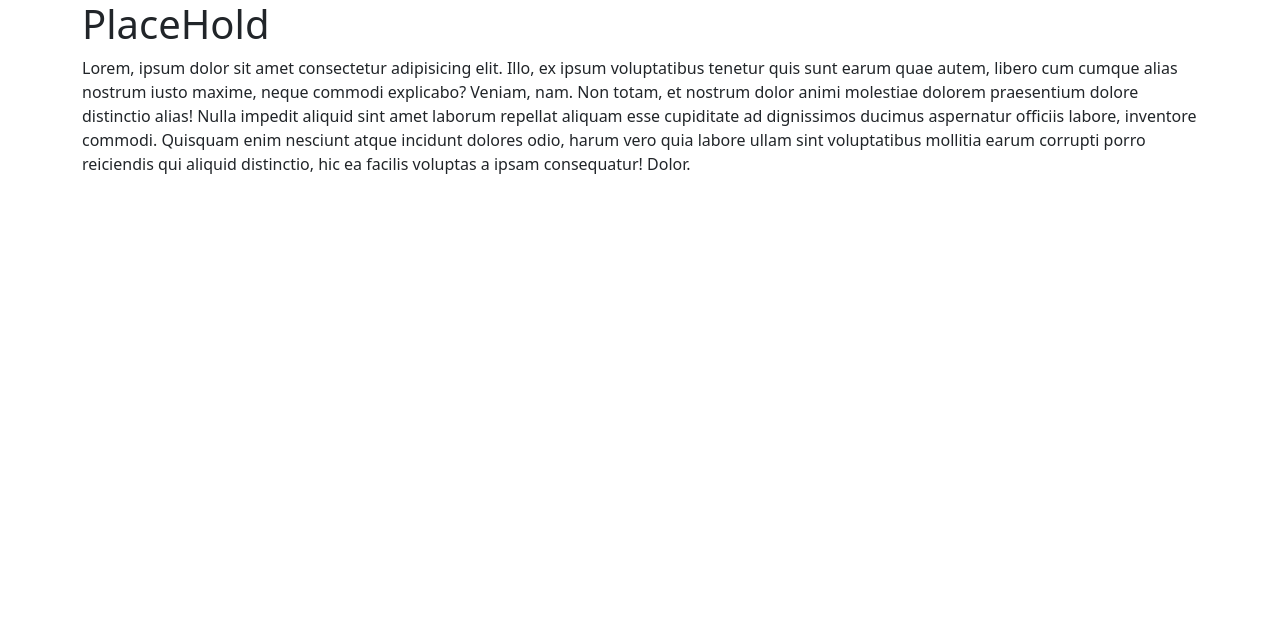
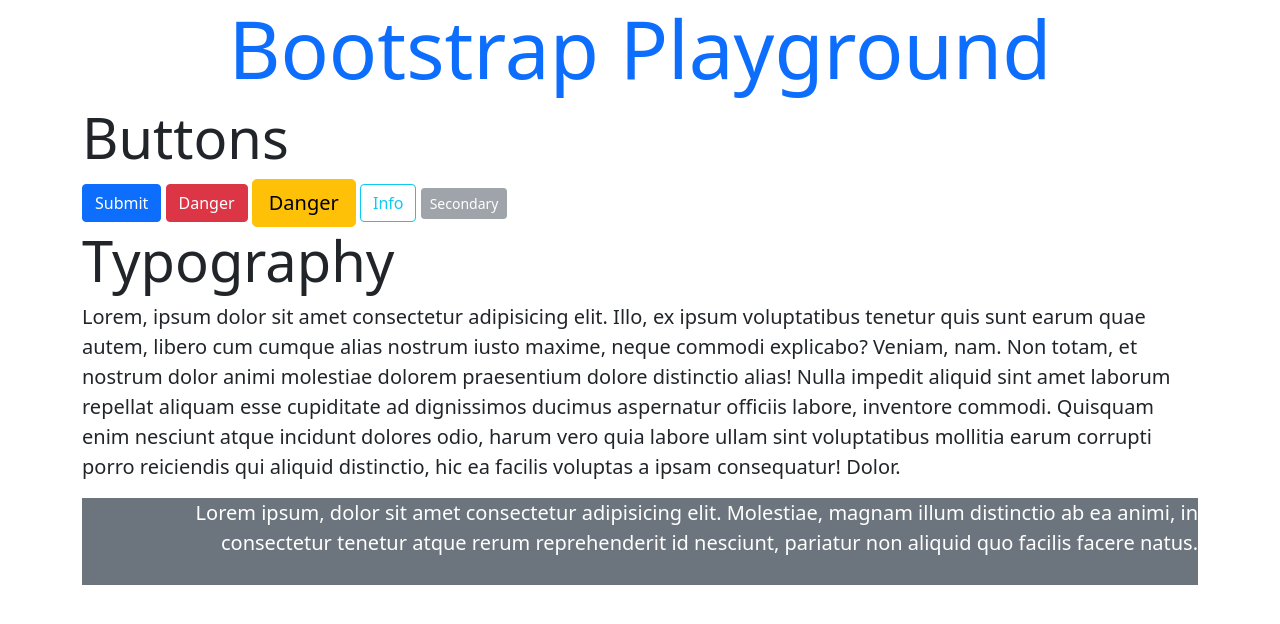
Before and after one commit to rrigonia/basic-bootstrap, a plain HTML site: page index.html in a window 1280 px wide. Drawn offline with nearby package versions, Linux system fonts and the light colour scheme.

Commit message:
adding some prop.

```diff
--- a/index.html
+++ b/index.html
@@ -14,8 +14,16 @@
 
 <body>
     <div class="container">
-        <h1>PlaceHold</h1>
-        <p>Lorem, ipsum dolor sit amet consectetur adipisicing elit. Illo, ex ipsum voluptatibus tenetur quis sunt earum
+        <h1 class="display-1 text-center text-primary">Bootstrap Playground</h1>
+        <h2 class="display-4">Buttons</h2>
+        <input class="btn btn-primary" type="submit" value="Submit">
+        <button class="btn btn-danger">Danger</button>
+        <button class="btn btn-warning btn-lg">Danger</button>
+        <button class="btn btn-outline-info">Info</button>
+        <button type="button" class="btn btn-secondary btn-sm" disabled>Secondary</button>
+        <h2 class="display-4">Typography</h2>
+        <p class="lead">Lorem, ipsum dolor sit amet consectetur adipisicing elit. Illo, ex ipsum voluptatibus tenetur
+            quis sunt earum
             quae autem, libero cum cumque alias nostrum iusto maxime, neque commodi explicabo? Veniam, nam.
             Non totam, et nostrum dolor animi molestiae dolorem praesentium dolore distinctio alias! Nulla impedit
             aliquid
@@ -25,6 +33,12 @@
             Quisquam enim nesciunt atque incidunt dolores odio, harum vero quia labore ullam sint voluptatibus mollitia
             earum corrupti porro reiciendis qui aliquid distinctio, hic ea facilis voluptas a ipsam consequatur! Dolor.
         </p>
+        <blockquote class="blockquote text-end bg-secondary text-white">
+            <p>Lorem ipsum, dolor sit amet consectetur adipisicing elit. Molestiae, magnam illum distinctio ab ea animi,
+                in consectetur tenetur atque rerum reprehenderit id nesciunt, pariatur non aliquid quo facilis facere
+                natus. </p>
+            <footer class="blockquote-footer">Its going to be so very awesome!</footer>
+        </blockquote>
 
 
     </div>
```
